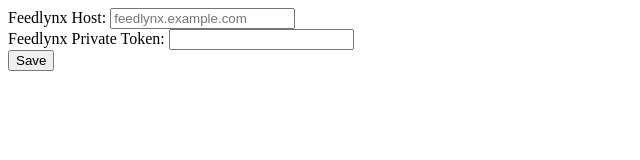
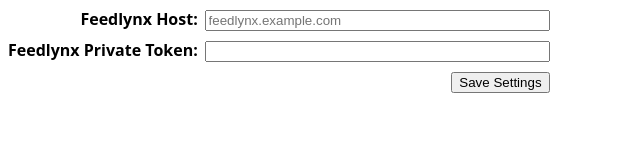
Before and after one commit to wezm/feedlynx-ext, a browser extension: page firefox/source/options.html in a window 1280 px wide. Shown: the whole page, without its empty margins (0-640 px from the left). Drawn offline with Linux system fonts and the light colour scheme.

Commit message:
Improve styling of settings

```diff
--- a/firefox/source/options.html
+++ b/firefox/source/options.html
@@ -1,14 +1,31 @@
-<!doctype html>
+<!DOCTYPE html>
 <html lang="en">
   <head>
     <meta charset="utf-8" />
+    <style type="text/css">
+      body {
+        font-family: system-ui, -apple-system, BlinkMacSystemFont, 'Segoe UI', Roboto, Oxygen, Ubuntu, Cantarell, 'Open Sans', 'Helvetica Neue', sans-serif;
+      }
+      label {
+          display: block;
+          font-weight: bold;
+          margin: 0.5em 0;
+      }
+      input {
+          margin-left: 0.2em;
+      }
+      form {
+          text-align: right !important;
+          width: fit-content;
+      }
+    </style>
   </head>
 
   <body>
     <form id="form">
-      <label>Feedlynx Host: <input type="text" id="host" name="host" placeholder="feedlynx.example.com"></label><br>
-      <label>Feedlynx Private Token: <input type="password" id="token" name="token"></label><br>
-      <button type="submit">Save</button>
+      <label>Feedlynx Host: <input type="text" id="host" name="host" placeholder="feedlynx.example.com" size="40"></label>
+      <label>Feedlynx Private Token: <input type="password" id="token" name="token" size="40"></label>
+      <button type="submit">Save Settings</button>
     </form >
 
     <script src="options.js"></script>
--- a/firefox/source/options.ts
+++ b/firefox/source/options.ts
@@ -1,3 +1,5 @@
+"use strict";
+
 function saveOptions(e: SubmitEvent) {
   e.preventDefault();
 
```
